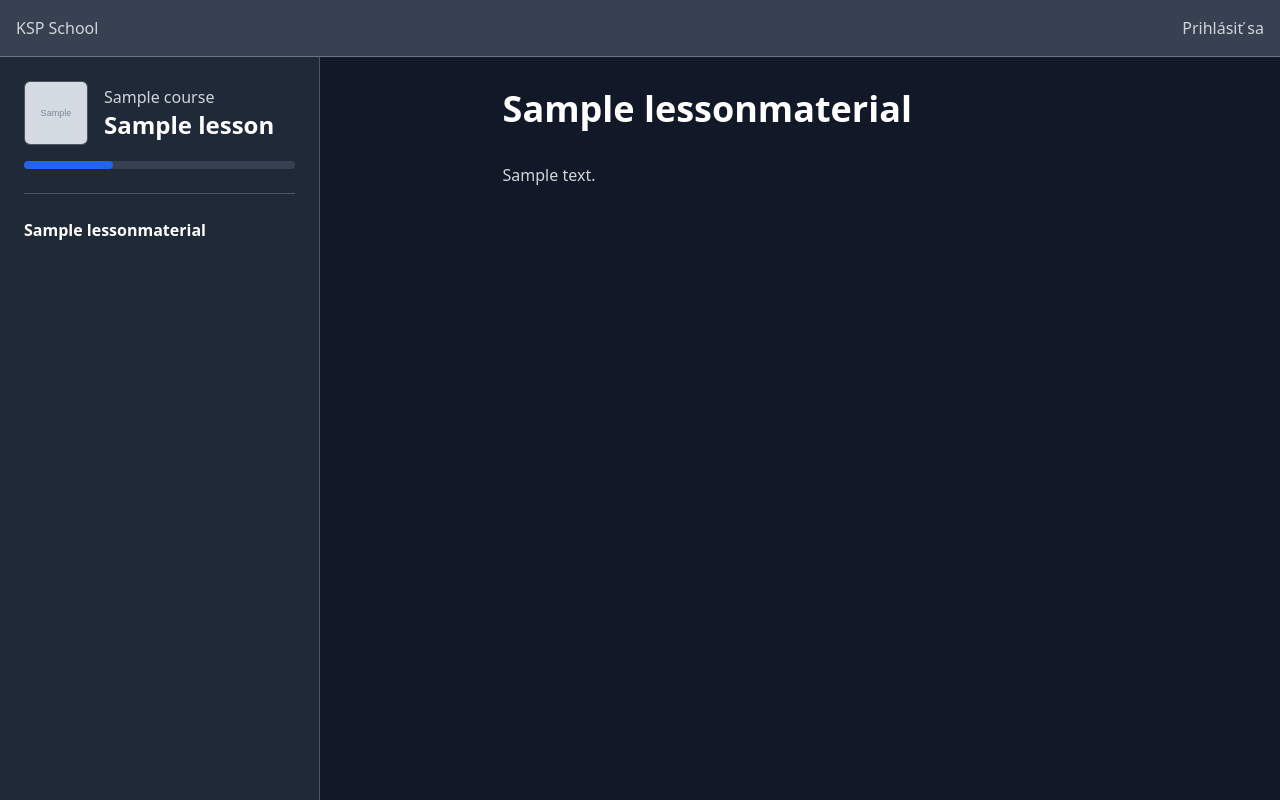
After one commit to trojsten/ksp-school, a Django app: a page that uses school/pages/templates/common/base.html in a window 1280 px wide. The commit adds this page. Run offline with Django 4.2, Linux system fonts and the light colour scheme; tables that the repository leaves empty hold one stand-in row (values such as "Sample post"); grey boxes marked "Sample" are stand-in pictures; style sheets or scripts are compiled from the project's sources; some libraries are stand-ins or nearby versions.

Commit message:
add lesson material view

```diff
--- a/school/courses/models.py
+++ b/school/courses/models.py
@@ -86,3 +86,9 @@ class LessonItem(models.Model):
         LessonMaterial, on_delete=models.CASCADE, blank=True, null=True
     )
     # problem = models.ForeignKey("...", on_delete=models.CASCADE, blank=True, null=True)
+
+    @property
+    def name(self):
+        if self.lesson_material:
+            return self.lesson_material.name
+        return "???"
--- a/school/courses/templates/courses/detail.html
+++ b/school/courses/templates/courses/detail.html
@@ -23,7 +23,7 @@
             {% for layer in layers %}
                 <div class="gap-2 flex flex-col">
                     {% for lesson in layer %}
-                    <a href="#" class="px-3 py-2 border border-gray-600 bg-gray-800 rounded-md flex items-center gap-2">
+                    <a href="{% url 'lesson' course.slug lesson.slug %}" class="px-3 py-2 border border-gray-600 bg-gray-800 rounded-md flex items-center gap-2">
                         {{ lesson.name }}
                         <i class="w-4 h-4 ml-auto text-gray-500" data-feather="x"></i>
                     </a>
--- /dev/null
+++ b/school/courses/templates/courses/lesson.html
@@ -0,0 +1,63 @@
+{% extends 'common/base.html' %}
+{% load markdownify %}
+
+{% block title %}{{ item.name }} {{ block.super }}{% endblock %}
+
+{% block body_class %}min-h-screen flex flex-col{% endblock %}
+
+{% block body %}
+
+    <div class="flex grow">
+        <aside class="bg-gray-800 border-r border-gray-600 w-80 flex flex-col p-6 text-gray-400 ">
+            <div class="flex flex-col lg:flex-row lg:items-center gap-4">
+                {% if lesson.course.image %}
+                <img src="{{ lesson.course.image.url }}" class="w-16 h-16 border border-gray-600 rounded-md shadow-inner">
+                {% endif %}
+
+                <div class="text-white">
+                    <a href="{% url 'course_detail' lesson.course.slug %}" class="font-medium text-gray-300 text-base">{{ lesson.course.name }}</a>
+                    <div class="font-bold text-xl lg:text-2xl">{{ lesson.name }}</div>
+                </div>
+            </div>
+
+            <div class="rounded-md bg-gray-700 w-full h-2 mt-4">
+                <div class="rounded-md bg-blue-600 h-2" style="width: 33%"></div>
+            </div>
+
+            <hr class="my-6 border-gray-600">
+
+            <nav class="flex">
+                <ul class="flex flex-col gap-2">
+                    {% for lesson_item in lesson.items.all %}
+                    <li><a href="{% url 'lesson' lesson.course.slug lesson.slug lesson_item.slug %}" class="flex gap-1.5 items-center {% if item == lesson_item %}text-white font-bold{% endif %}">{{ lesson_item.name }}</a></li>
+                    {% endfor %}
+                </ul>
+            </nav>
+        </aside>
+
+        <div class="grow px-6 py-8">
+            {% if item.lesson_material %}
+            <div class="mx-auto prose prose-invert">
+                <h1>{{ item.lesson_material.name }}</h1>
+
+                {{ item.lesson_material.content|markdownify }}
+            </div>
+            {% endif %}
+
+            <div class="max-w-prose mx-auto flex my-6">
+                {% if previous_item %}
+                    <a href="{% url 'lesson' lesson.course.slug lesson.slug previous_item.slug %}" class="inline-flex px-4 py-2 mt-6 font-medium text-white bg-blue-600 hover:bg-blue-500 rounded-md gap-1 items-center">
+                        <i data-feather="arrow-left" class="h-4"></i>
+                        Predchádzajúci materiál
+                    </a>
+                {% endif %}
+                {% if next_item %}
+                    <a href="{% url 'lesson' lesson.course.slug lesson.slug next_item.slug %}" class="inline-flex px-4 py-2 mt-6 font-medium text-white bg-blue-600 hover:bg-blue-500 rounded-md gap-1 items-center ml-auto">
+                        Nasledujúci materiál
+                        <i data-feather="arrow-right" class="h-4"></i>
+                    </a>
+                {% endif %}
+            </div>
+        </div>
+    </div>
+{% endblock %}
--- a/school/courses/urls.py
+++ b/school/courses/urls.py
@@ -1,8 +1,10 @@
 from django.urls import include, path
 
-from school.courses.views import CoursesListView, CourseView
+from school.courses.views import CoursesListView, CourseView, LessonView
 
 urlpatterns = [
     path("courses/", CoursesListView.as_view(), name="course_list"),
     path("courses/<slug>/", CourseView.as_view(), name="course_detail"),
+    path("courses/<course>/<lesson>/", LessonView.as_view(), name="lesson"),
+    path("courses/<course>/<lesson>/<item>/", LessonView.as_view(), name="lesson"),
 ]
--- a/school/courses/views.py
+++ b/school/courses/views.py
@@ -1,7 +1,8 @@
 from itertools import groupby
 
-from django.shortcuts import render
-from django.views.generic import DetailView, ListView
+from django.http import Http404, HttpResponseNotFound
+from django.shortcuts import get_object_or_404, redirect, render
+from django.views.generic import DetailView, ListView, TemplateView
 
 from school.courses.models import Course, CourseGroup, Lesson
 
@@ -34,3 +35,50 @@ class CourseView(DetailView):
 
         ctx["layers"] = layers
         return ctx
+
+
+class LessonView(TemplateView):
+    template_name = "courses/lesson.html"
+
+    def dispatch(self, request, *args, **kwargs):
+        self.lesson = get_object_or_404(
+            Lesson,
+            slug=kwargs["lesson"],
+            course__slug=kwargs["course"],
+        )
+
+        if "item" in kwargs:
+            self.item = get_object_or_404(self.lesson.items(), slug=kwargs["item"])
+        else:
+            first_item = self.lesson.lessonitem_set.order_by("order").first()
+            if not first_item:
+                raise Http404()
+
+            return redirect(
+                "lesson",
+                course=kwargs["course"],
+                lesson=self.lesson.slug,
+                item=first_item.slug,
+            )
+
+        return super(LessonView, self).dispatch(request, *args, **kwargs)
+
+    def get_context_data(self, **kwargs):
+        ctx = super().get_context_data(**kwargs)
+
+        items = self.lesson.items().all()
+        next_item = next(iter(filter(lambda x: x.order > self.item.order, items)), None)
+        previous_item = next(
+            iter(filter(lambda x: x.order < self.item.order, reversed(items))), None
+        )
+
+        ctx.update(
+            {
+                "lesson": self.lesson,
+                "item": self.item,
+                "items": items,
+                "previous_item": previous_item,
+                "next_item": next_item,
+            }
+        )
+        return ctx
--- a/school/pages/templates/common/base.html
+++ b/school/pages/templates/common/base.html
@@ -8,7 +8,7 @@
     <meta name="viewport" content="width=device-width, initial-scale=1.0">
     {% block meta %}{% endblock %}
 </head>
-<body class="bg-gray-900">
+<body class="bg-gray-900 {% block body_class %}{% endblock %}">
     <nav class="bg-gray-700 border-b border-gray-500 py-4 text-gray-300 px-4 flex-none flex items-center">
         <a href="/">KSP School</a>
 
```
